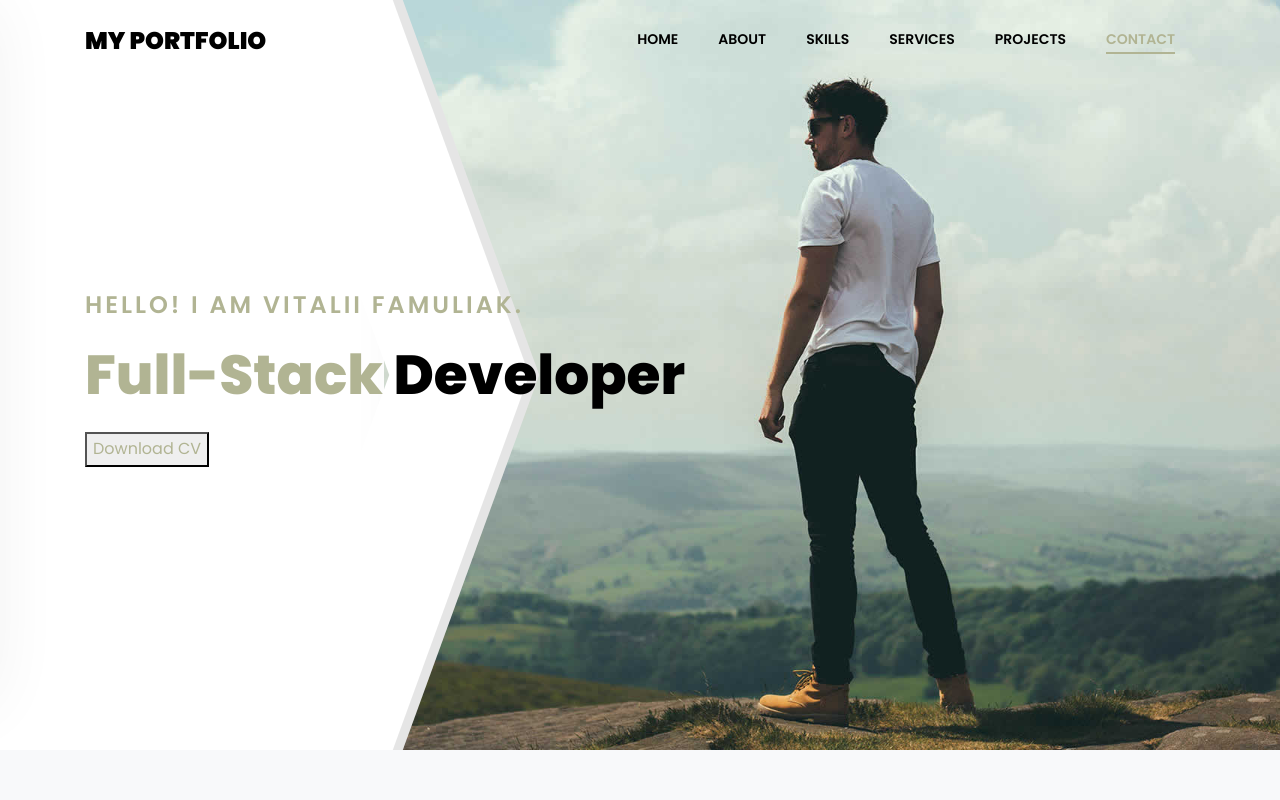
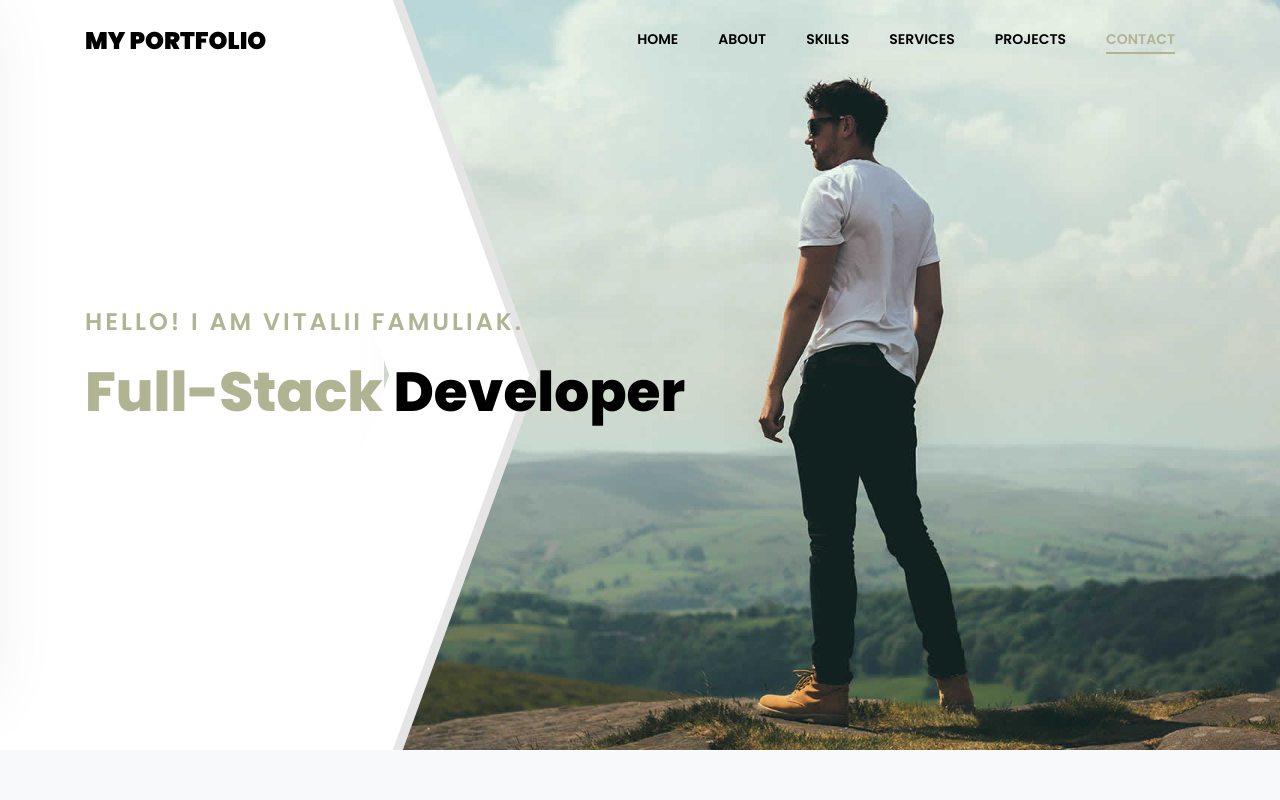
Before and after one commit to excalibur2024/myportfolio_fullstack, a plain HTML site: page index.html in a window 1280 px wide. Shown: the top 800 px of the page. Drawn offline with Linux system fonts and the light colour scheme; some packages are replaced by stand-ins of ours; no server answers; files whose address does not match are found by name.

Commit message:
Update index.html

```diff
--- a/index.html
+++ b/index.html
@@ -58,7 +58,7 @@
 							<div class="text">
 								<span class="subheading" style="font-size: 24px;">Hello! I am Vitalii Famuliak.                                                                                      </span>
 								<h1 class="mb-4 mt-3"><span>Full-Stack</span> Developer</h1>
-								<button><a href="vitalii.pdf" class="sim-btn btn-hover-new" data-text="Download CV"><span>Download CV</span></a></button>
+<!-- 								<button><a href="vitalii.pdf" class="sim-btn btn-hover-new" data-text="Download CV"><span>Download CV</span></a></button>  -->
 							</div>
 						</div>
 					</div>
```
